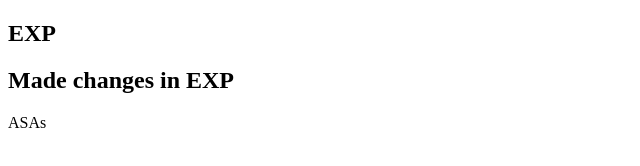
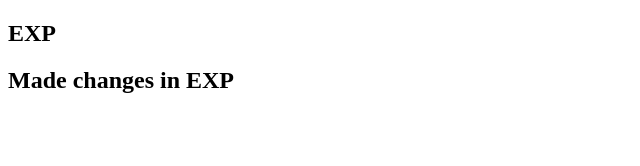
Before and after one commit to mithil25/My_Portfolio, a plain HTML site: page exp.html in a window 1280 px wide. Shown: the full height of the page, 0-640 px from the left. Drawn offline with Linux system fonts and the light colour scheme.

Commit message:
Revert "revert"
This reverts commit 2f1e4a2f091d12ebe0b3ef7f9fe09e7dffa9265a.

```diff
--- a/exp.html
+++ b/exp.html
@@ -9,6 +9,5 @@
 <body>
     <h2>EXP</h2>
     <h2>Made changes in EXP</h2>
-    <p>ASAs</p>
 </body>
 </html>
```
